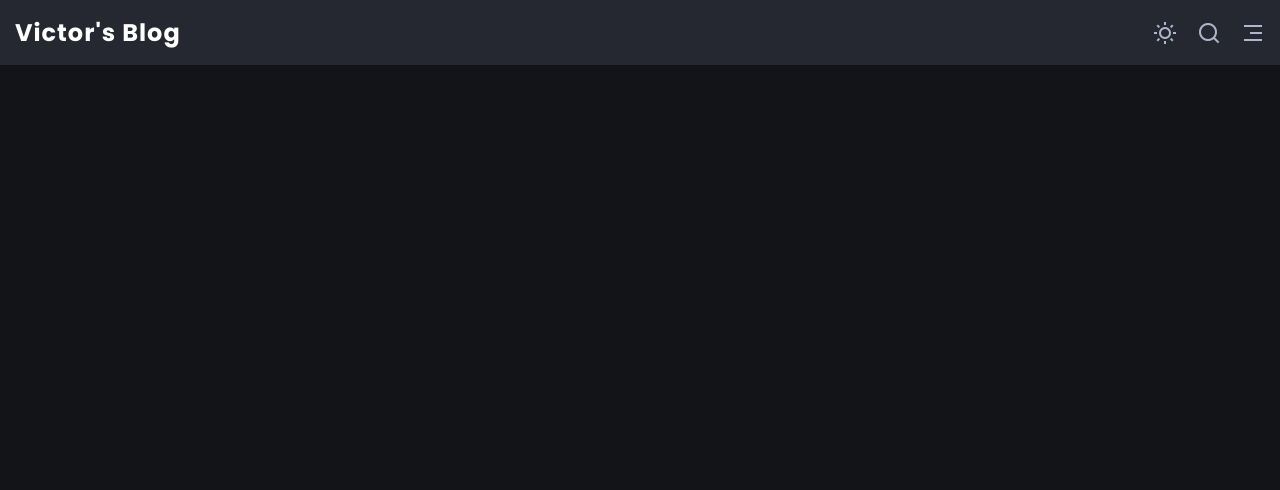
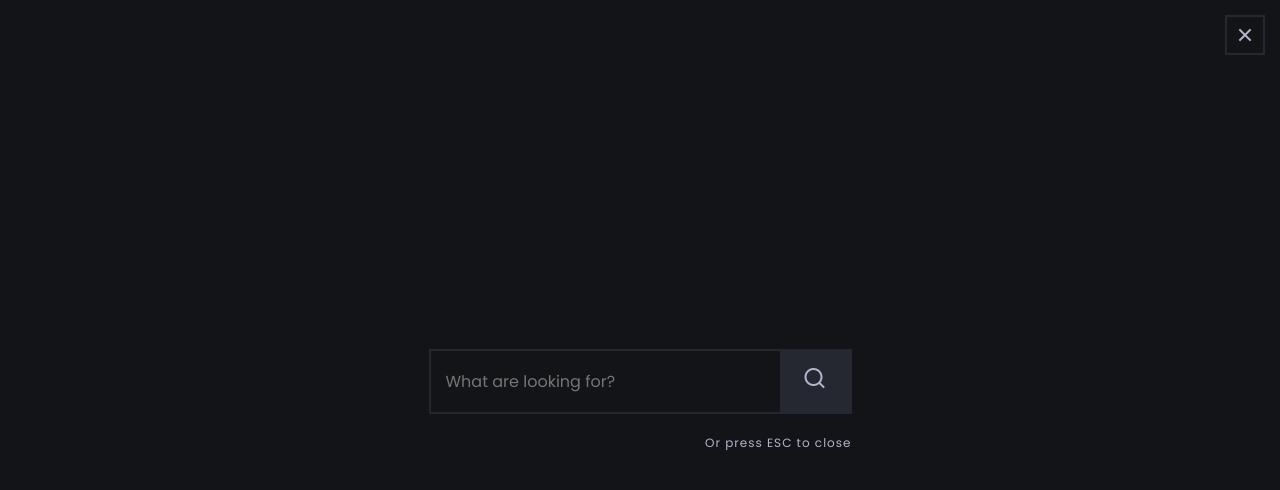
Before and after one commit to VictorKachin/blog-html-css-js, a plain HTML site: page index.html in a window 1280 px wide. Drawn offline with nearby package versions, Linux system fonts and the light colour scheme.

Commit message:
feat: start creating search form

```diff
--- a/assets/css/main.css
+++ b/assets/css/main.css
@@ -1,5 +1,5 @@
 /* Import font */
-@import url("https://fonts.googleapis.com/css2?family=Poppins:wght@300;400;600;700&display=swap");
+@import url('https://fonts.googleapis.com/css2?family=Poppins:wght@300;400;600;700&display=swap');
 /* Custom properties */
 :root {
 	--light-color: #fff;
@@ -18,7 +18,7 @@
 	);
 	--transparent-light-color: rgba(255, 255, 255, 0.05);
 	--transparent-dark-color: rgba(0, 0, 0, 0.75);
-    --font-family: "Poppins", sans-serif;
+	--font-family: 'Poppins', sans-serif;
 	--font-size-xsm: 1.2rem;
 	--font-size-sm: 1.6rem;
 	--font-size-md: 2.4rem;
@@ -204,8 +204,70 @@ body.light-theme {
 
 /* Search */
 
+.search-form-container {
+	width: 100%;
+	min-width: 100%;
+	height: 100vh;
+	background-color: var(--primary-background-color);
+	position: fixed;
+	top: 0;
+	left: 0;
+	z-index: 9999;
+	display: flex;
+	/* opacity: 0; */
+	/* transform: scale(0); */
+	transition: opacity 0.5s;
+}
 
-/* Form  JavaScript Styles */
+.form-container-inner {
+	margin: auto;
+	display: flex;
+	flex-direction: column;
+	gap: var(--gap);
+	text-align: center;
+}
+
+.form {
+	display: flex;
+	justify-content: center;
+}
+
+.form-input,
+.form-btn {
+	display: inline-block;
+	border: solid 2px var(--secondary-background-color);
+	padding: 1.5rem;
+}
+.form-input {
+	border-right: none;
+	width: 100%;
+}
+
+.form-btn {
+	margin-left: -0.5rem;
+	border-left: none;
+	background-color: var(--secondary-background-color);
+	width: 8rem;
+}
+
+.form-note {
+	font-size: var(--font-size-xsm);
+	align-self: flex-end;
+}
+
+.form-close-btn {
+    position: absolute;
+    top: 1.5rem;
+    right: 1.5rem;
+    border: 2px solid var(--secondary-background-color);
+    width: 4rem;
+    height: 4rem;
+}
+/* Form  JavaScript Styles 58:25*/
+/* https://www.youtube.com/watch?v=Aj7HLsJenVg  */
+
+
+
 /* Featured articles */
 /* Featured articles - Sidebar */
 /* Quick read */
--- a/index.html
+++ b/index.html
@@ -78,6 +78,25 @@
 
 	<!-- Search -->
 
+	<div class="search-form-container container" id="search-form-container">
+
+		<div class="form-container-inner">
+
+			<form action="" class="form">
+				<input type="text" class="form-input" placeholder="What are looking for?">
+				<button class="btn form-btn" type="submit">
+					<i class="ri-search-line"></i>
+				</button>
+			</form>
+			<span class="form-note">Or press ESC to close</span>
+
+		</div>
+		<button class="btn form-close-btn place-items-center" id="form-close-btn">
+			<i class="ri-close-line"></i>
+		</button>
+
+	</div>
+
 	<!-- Featured articles -->
 
 	<!-- Quick read -->
```
Lines whose indentation alone changed are shown as unchanged.
